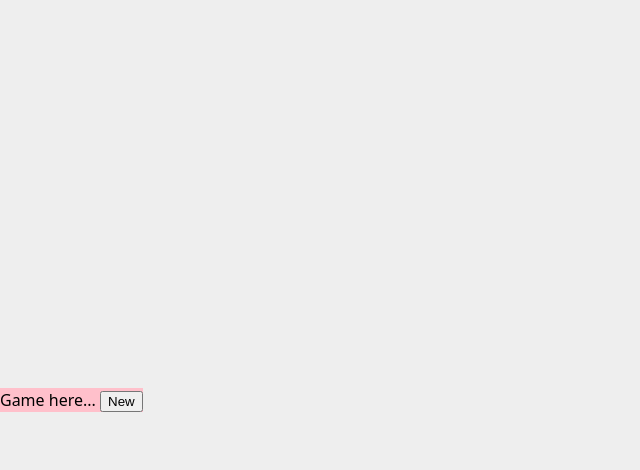
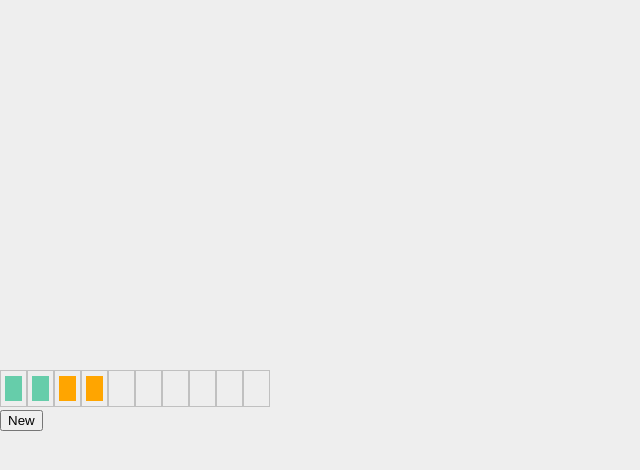
Before and after one commit to ZYinMD/preschool-math, a Svelte app: page / in a window 1280 px wide. Both pictures are taken after a click on the button "Start". Shown: the top 470 px of the page, without its empty margins (0-640 px from the left). Built offline with nearby package versions, Linux system fonts and the light colour scheme.

Commit message:
mvp of tiles

```diff
--- a/src/Game/Game.svelte
+++ b/src/Game/Game.svelte
@@ -1,15 +1,13 @@
 <script lang="ts">
+  import QuestionBar from "../lib/QuestionBar/QuestionBar.svelte";
   import { states } from "../states/states.svelte";
 </script>
 
 <!-- @component the game view -->
 <div class="component">
-  Game here...
+  <QuestionBar />
   <button on:click={() => (states.view = "settings")}>New</button>
 </div>
 
 <style>
-  .component {
-    background-color: Pink;
-  }
 </style>
--- /dev/null
+++ b/src/lib/QuestionBar/QuestionBar.svelte
@@ -0,0 +1,23 @@
+<script lang="ts">
+  import { states } from "../../states/states.svelte";
+  import Tiles1to10 from "./Tiles1to10.svelte";
+  import Tiles1to20 from "./Tiles1to20.svelte";
+  const currentQuestion = states.currentQuestion;
+  const total = currentQuestion ? currentQuestion[0] + currentQuestion[1] : 0;
+</script>
+
+<!-- @component the row of tiles -->
+<div class="container">
+  {#if currentQuestion}
+    {#if total <= 10}
+      <Tiles1to10 a={currentQuestion[0]} b={currentQuestion[1]} />
+    {:else}
+      <Tiles1to20 a={currentQuestion[0]} b={currentQuestion[1]} />
+    {/if}
+  {:else}
+    <div>No question??</div>
+  {/if}
+</div>
+
+<style>
+</style>
--- /dev/null
+++ b/src/lib/QuestionBar/Tile.svelte
@@ -0,0 +1,30 @@
+<script lang="ts">
+  const { a, b, nth } = $props();
+  const total = a + b;
+</script>
+
+<!-- @component One tile contained in a box in the question bar -->
+<div class="box">
+  <div class="tile" class:a={nth <= a} class:b={nth <= total && nth > a}></div>
+</div>
+
+<style>
+  .box {
+    --box-width: min(4.5vw, 25px);
+    width: var(--box-width);
+    height: calc(var(--box-width) * 1.4);
+    border: 1px solid silver;
+    display: grid;
+    place-items: center;
+  }
+  .tile {
+    width: calc(var(--box-width) * 0.66);
+    height: calc(var(--box-width));
+  }
+  .a {
+    background-color: MediumAquamarine;
+  }
+  .b {
+    background-color: orange;
+  }
+</style>
--- /dev/null
+++ b/src/lib/QuestionBar/Tiles1to10.svelte
@@ -0,0 +1,18 @@
+<script lang="ts">
+  import Tile from "./Tile.svelte";
+  const array1to10 = [1, 2, 3, 4, 5, 6, 7, 8, 9, 10];
+  const { a, b } = $props();
+</script>
+
+<!-- @component a row of 10 tiles in boxes -->
+<div class="component">
+  {#each array1to10 as i (i)}
+    <Tile {a} {b} nth={i} />
+  {/each}
+</div>
+
+<style>
+  .component {
+    display: flex;
+  }
+</style>
--- /dev/null
+++ b/src/lib/QuestionBar/Tiles1to20.svelte
@@ -0,0 +1,20 @@
+<script lang="ts">
+  import Tile from "./Tile.svelte";
+  const { a, b } = $props();
+  const array1to20 = [
+    1, 2, 3, 4, 5, 6, 7, 8, 9, 10, 11, 12, 13, 14, 15, 16, 17, 18, 19, 20,
+  ];
+</script>
+
+<!-- @component a hint row of 20 tiles in boxes -->
+<div class="container">
+  {#each array1to20 as i (i)}
+    <Tile {a} {b} nth={i} />
+  {/each}
+</div>
+
+<style>
+  .container {
+    display: flex;
+  }
+</style>
--- a/src/states/states.svelte.ts
+++ b/src/states/states.svelte.ts
@@ -78,6 +78,8 @@ const allQuestions = {
 
 export const states = $state({
   view: "settings" as "game" | "settings",
+  currentQuestion: [2, 2] as Question | null,
+  settings: {
     includedQuestions: {
       two: true,
       three: true,
@@ -87,6 +89,8 @@ export const states = $state({
       seven: true,
       eight: true,
       nine: true,
+    },
+    numQuestions: 10,
   },
 });
 
```
Lines whose indentation alone changed are shown as unchanged.
